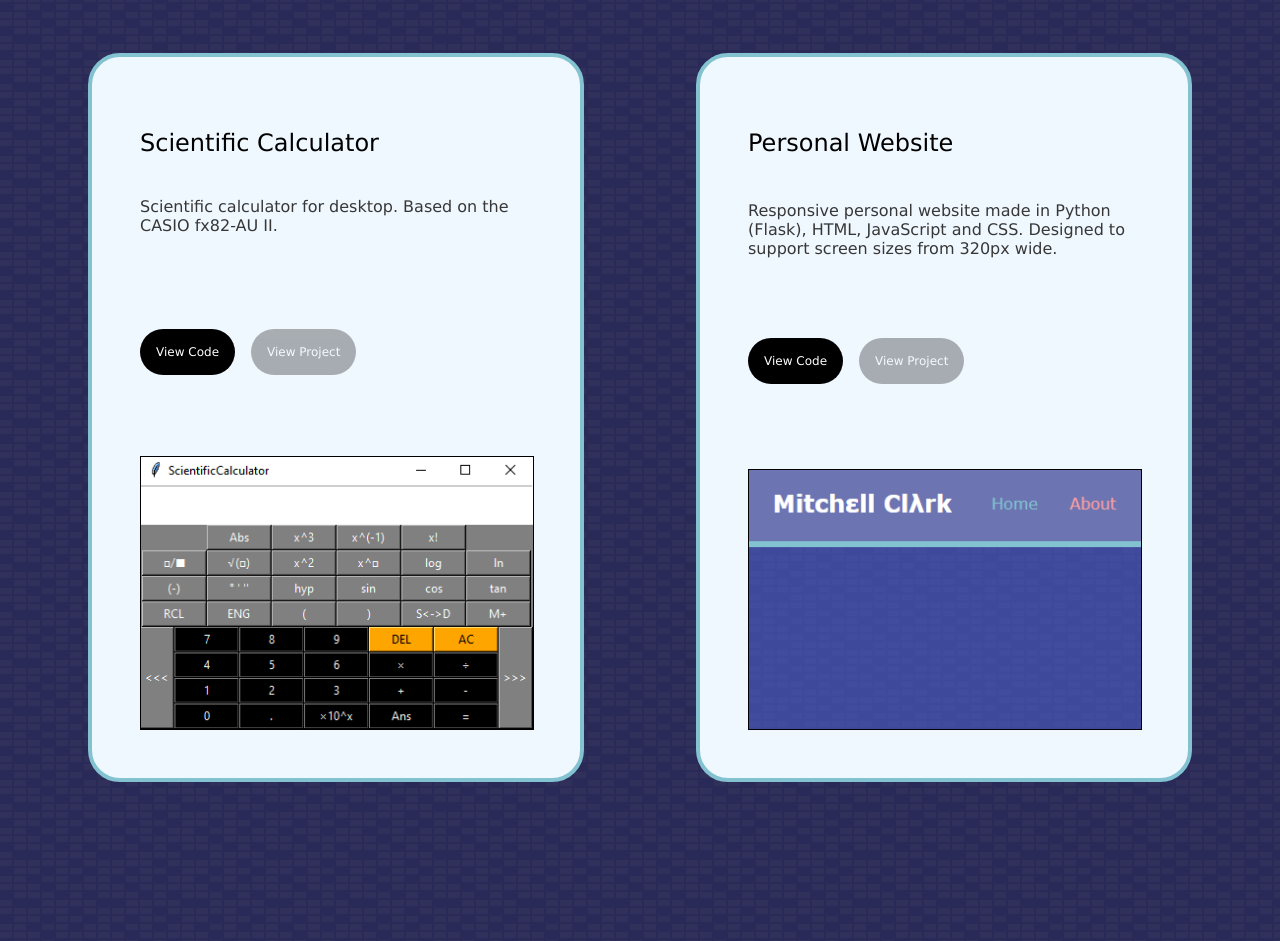
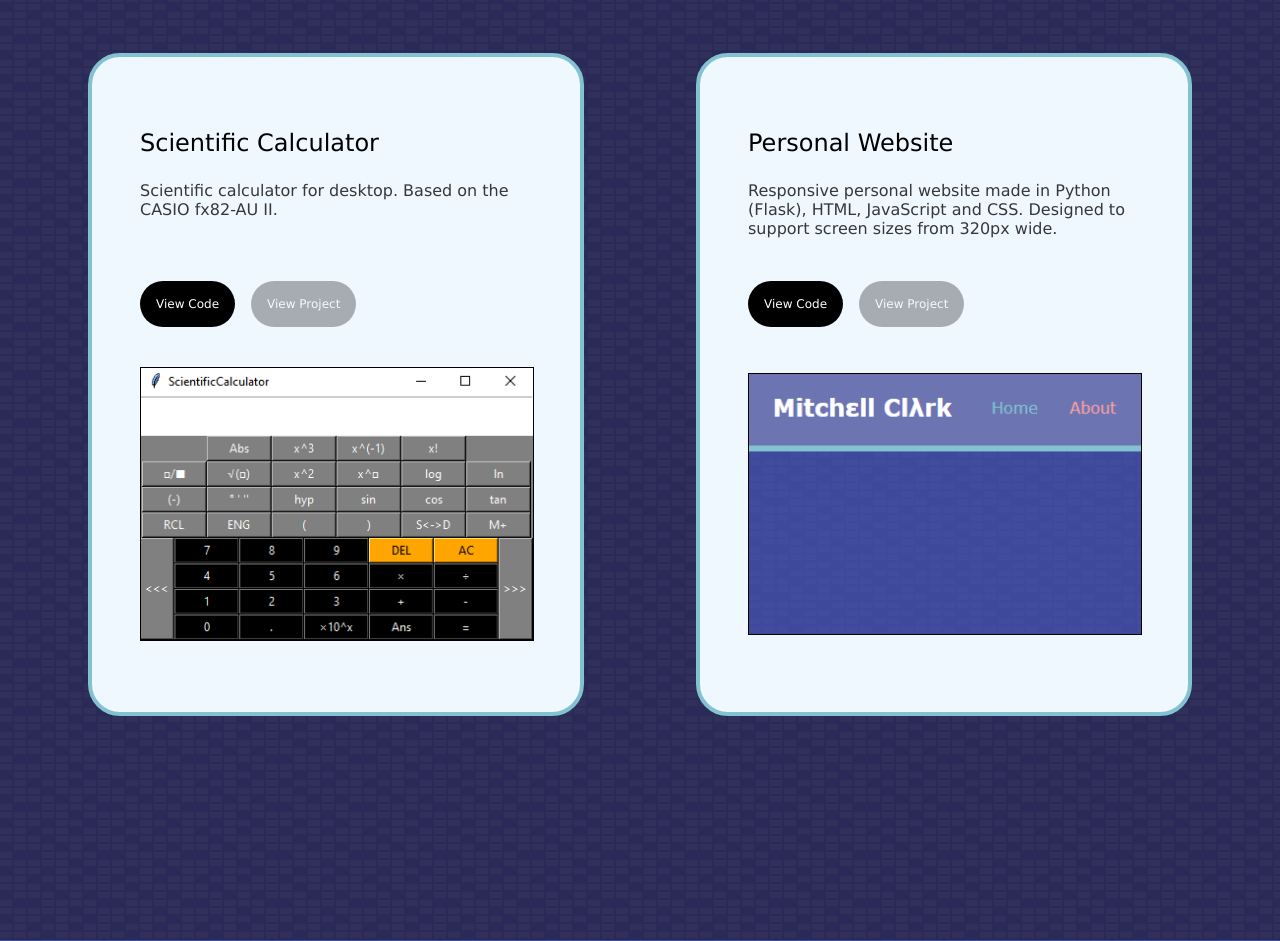
Before and after one commit to MitchellJC/PersonalWebsite, a Flask app: page / in a window 1280 px wide. Shown: the part 1187-2128 px from the top of the page. Run offline with Flask 2, Linux system fonts and the light colour scheme; some libraries are stand-ins or nearby versions.

Commit message:
Converted project divs to grids

```diff
--- a/static/css/main.css
+++ b/static/css/main.css
@@ -538,21 +538,23 @@ input[type="submit"]:hover{
 }
 
 .project{
+	display: grid;
+	grid-template-rows: auto 5rem auto 20rem;
+
 	background-color: aliceblue;
+
 	border-radius: 2em;
 	border: 4px solid var(--light-blue);
 	padding: 1rem;
 	margin-left: 1.5rem;
 	margin-right: 1.5rem;
-	display: flex;
-	flex-direction: column;
-	justify-content: space-between;
 }
 
 .project p{
 	height: 5rem;
 	color: #373737;
 	overflow-y: auto;
+	margin: 0;
 }
 
 .project img{
@@ -560,19 +562,24 @@ input[type="submit"]:hover{
 	border: 1px solid black;
 	background-color: black;
 	display: block;
+	max-height: 100%;
 	max-width: 100%;
 
-	margin-left: auto;
-	margin-right: auto;
+	margin: auto;
+}
+
+.project-buttons-box {
+	display: flex;
 }
 
 .project-buttons-box ul{
-	display: block;
-	height: 100%;
+	margin: 2rem 0 2rem 0;
+	display: flex;
+	flex-direction: column;
+	gap: 3rem;
 }
 .project-buttons-box li{
-	margin: 3rem 0 3rem 0;
-
+	height: fit-content;
 }
 
 .project-buttons-box a{
@@ -610,14 +617,14 @@ input[type="submit"]:hover{
 
 	.project-buttons-box ul{
 	display: flex;
+	flex-direction: row;
+	justify-content: start;
 	margin-left: 0;
-	margin-bottom: 3rem;
-	margin-top: 3rem;
 	gap: 1rem;
 	}
 
 	.project-buttons-box li{
-	margin-top: 0;
+	margin: 0;
 	}
 
 	.project{
```
